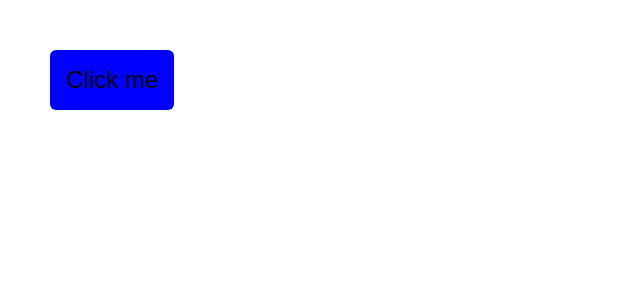
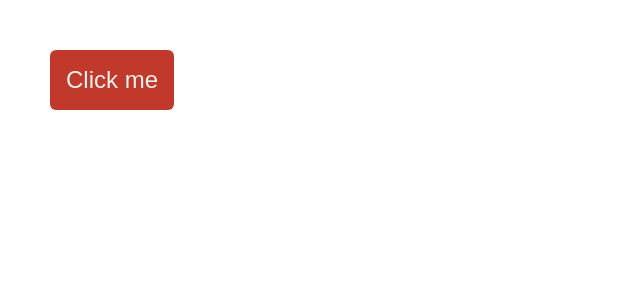
Before and after one commit to joannaMakarewicz/active-form, a React (Create React App) app: page / in a window 1280 px wide. Shown: the top 300 px of the page, without its empty margins (0-640 px from the left). Built offline with nearby package versions, Linux system fonts and the light colour scheme.

Commit message:
Colors as variable added

```diff
--- a/src/App.js
+++ b/src/App.js
@@ -1,11 +1,16 @@
 import "./App.css";
 import Button from "./components/Button";
 
+
+const alizarin  = '#e74c3c';
+const pomegranate = '#c0392b';
+const clouds = '#ecf0f1';
+const silver = '#bdc3c7';
+
 function App() {
-
   return (
     <div>
-      <Button label="Click me" bgColor='blue' color='black' />
+      <Button label="Click me" bgColor={pomegranate} color={clouds} />
     </div>
   );
 }
```
